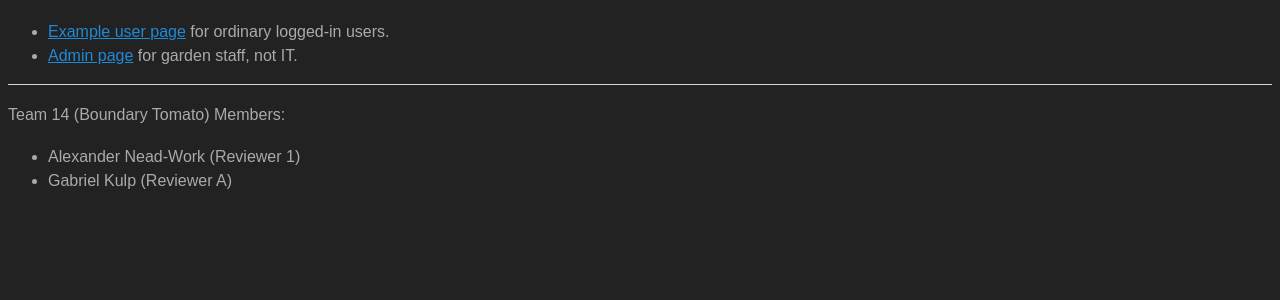
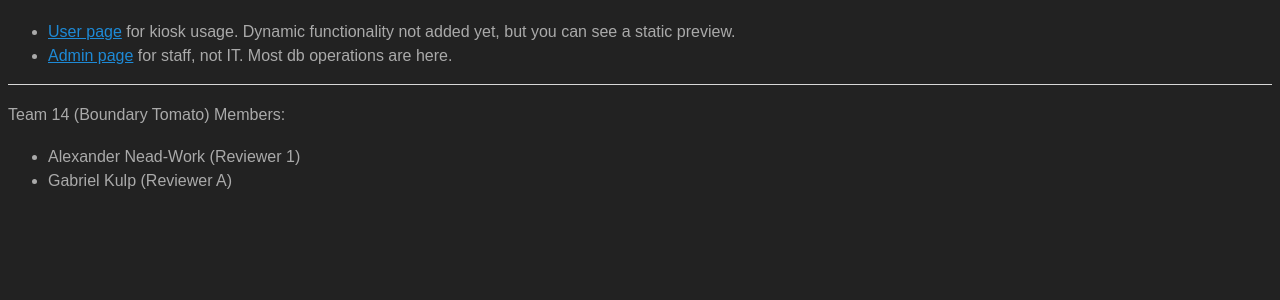
Before and after one commit to gabrielkulp/community-garden, a Flask app: page / in a window 1280 px wide. Shown: the part 54-354 px from the top of the page. Run offline with Flask 2, Linux system fonts and the light colour scheme.

Commit message:
Small fixes

```diff
--- a/garden/templates/admin-base.html
+++ b/garden/templates/admin-base.html
@@ -5,7 +5,7 @@
 		<ul>
 			{% for (route, title) in [
 				('pages.index','Home'),
-				('pages.admin','Administration'),
+				('pages.admin','Administration Home'),
 				('pages.people','People'),
 				('pages.plots','Garden Plots and Plants'),
 				('pages.tools','Tools'),
--- a/garden/templates/index.html
+++ b/garden/templates/index.html
@@ -8,8 +8,8 @@
 
 {% block content %}
 	<ul>
-		<li><a href="{{ url_for('pages.user') }}">Example user page</a> for ordinary logged-in users.</li>
-		<li><a href="{{ url_for('pages.admin') }}">Admin page</a> for garden staff, not IT.</li>
+		<li><a href="{{ url_for('pages.user') }}">User page</a> for kiosk usage. Dynamic functionality not added yet, but you can see a static preview.</li>
+		<li><a href="{{ url_for('pages.admin') }}">Admin page</a> for staff, not IT. Most db operations are here.</li>
 	</ul>
 	<hr>
 	<p>Team 14 (Boundary Tomato) Members:</p>
--- a/garden/templates/tools.html
+++ b/garden/templates/tools.html
@@ -22,7 +22,7 @@
 		</select>
 		<br>
 		Checked Out To (can be null) <select id="person" name="person">
-			<option value="">Checked In</option>
+			<option value="-1">Checked In</option>
 			{% for person in people %}
 				<option value="{{ person['person_id'] }}">
 					{{ person['first_name'] }} {{ person['last_name'] }}
--- a/garden/templates/user.html
+++ b/garden/templates/user.html
@@ -3,7 +3,7 @@
 {% block title %}Users{% endblock %}
 
 {% block header %}
-	<h1>User Controls</h1>
+	<h1>User Controls (not implemented yet)</h1>
 {% endblock %}
 
 {% block content %}
```
